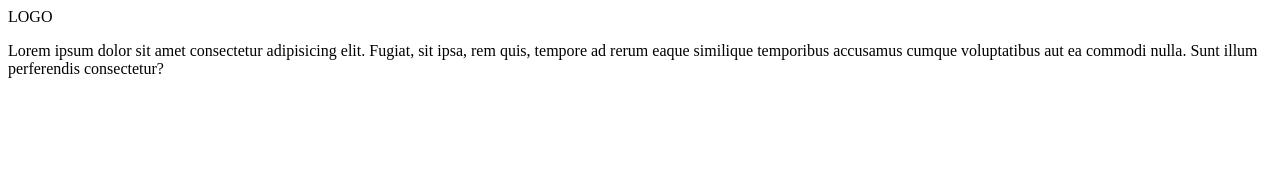
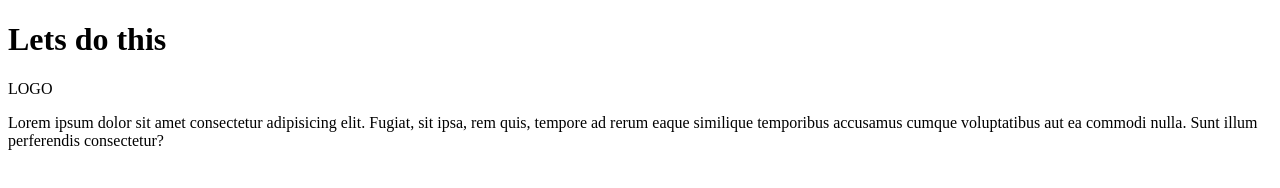
Before and after one commit to uhqlA/tag, a plain HTML site: page index.html in a window 1280 px wide. Drawn offline with Linux system fonts and the light colour scheme.

Commit message:
added h1

```diff
--- a/index.html
+++ b/index.html
@@ -7,6 +7,7 @@
           <title>leaning</title>
 </head>
 <body>
+          <h1>Lets do this</h1>
           <diV> LOGO</diV>
 
           <p>Lorem ipsum dolor sit amet consectetur adipisicing elit. Fugiat, sit ipsa, rem quis, tempore ad rerum eaque similique temporibus accusamus cumque voluptatibus aut ea commodi nulla.
```
